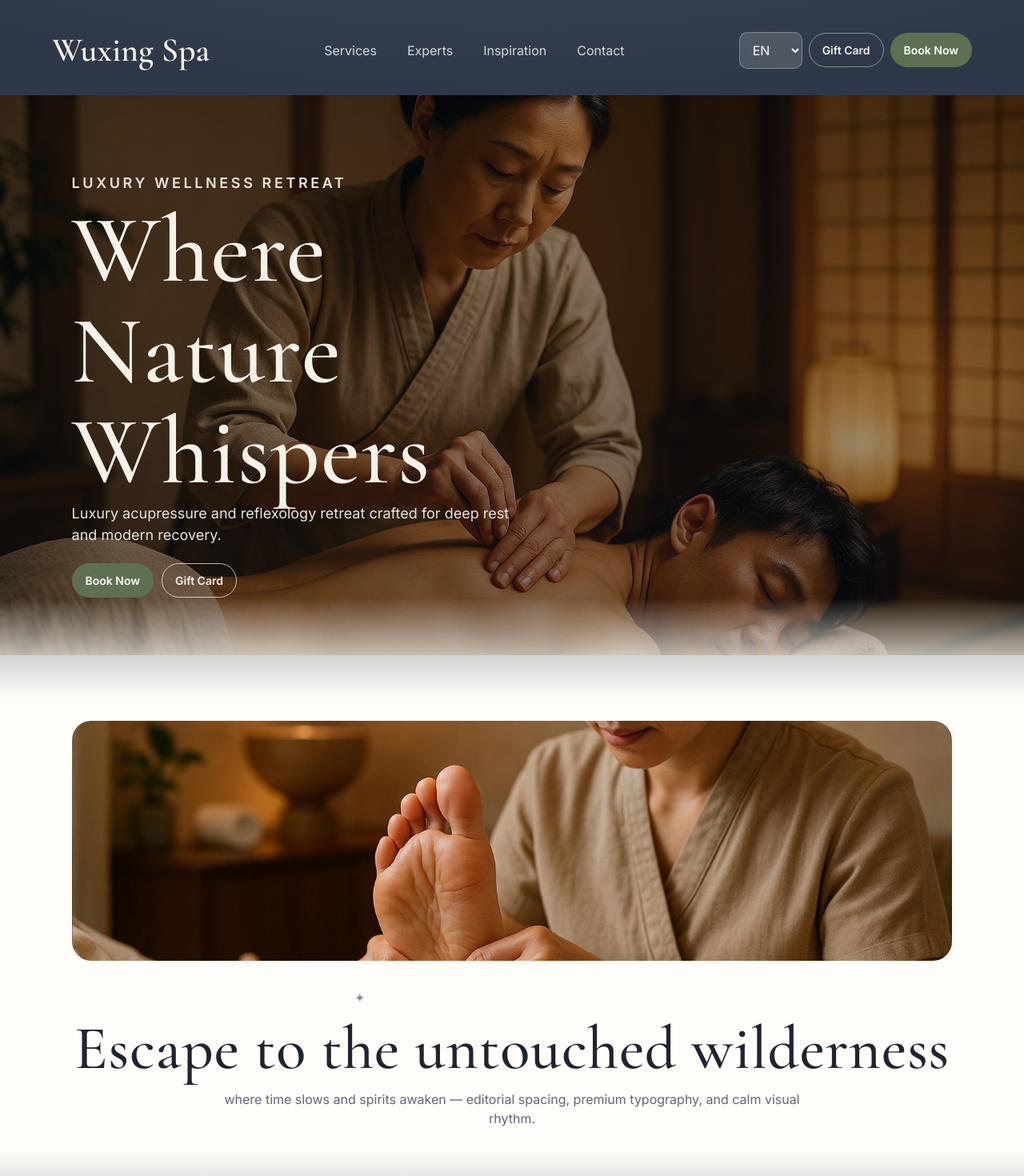
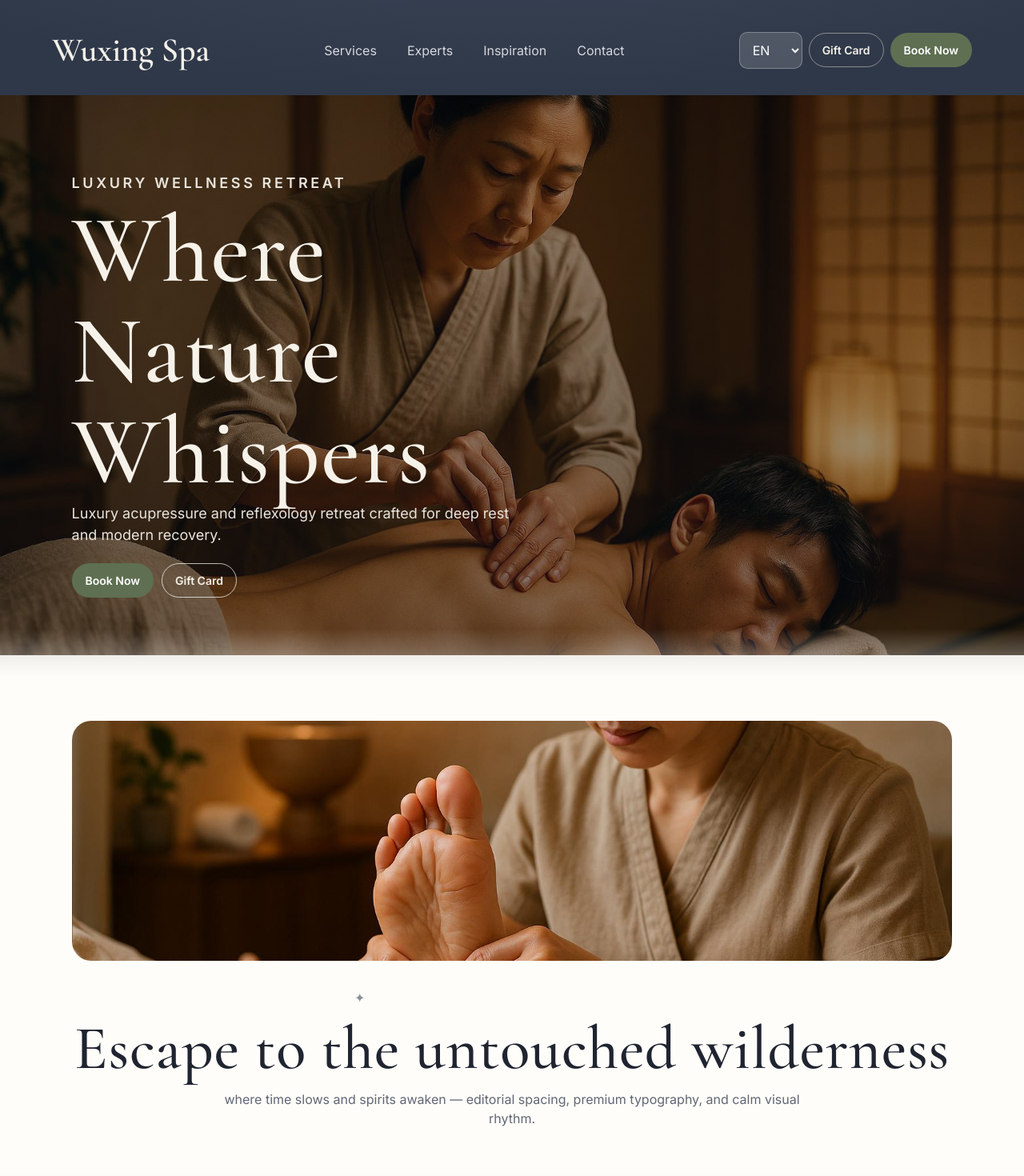
Before and after one commit to plantain-tech/wuxing-spa, a Next.js app: page / in a window 1280 px wide. Shown: the top 1470 px of the page at 80% size. Built offline with nearby package versions, Linux system fonts and the light colour scheme.

Commit message:
style: tune section transitions to near-imperceptible micro-gradients

```diff
--- a/src/app/globals.css
+++ b/src/app/globals.css
@@ -134,32 +134,32 @@ nav a:hover::after { transform: scaleX(1); }
 
 .hero-panel::after {
   bottom: -1px;
-  height: 72px;
-  background: linear-gradient(to bottom, rgba(34, 43, 58, 0), rgba(246, 243, 236, 0.72));
+  height: 34px;
+  background: linear-gradient(to bottom, rgba(34, 43, 58, 0), rgba(246, 243, 236, 0.28));
 }
 
 .white-panel::before {
   top: -1px;
-  height: 56px;
-  background: linear-gradient(to bottom, rgba(48, 56, 70, 0.22), rgba(255, 253, 249, 0));
+  height: 28px;
+  background: linear-gradient(to bottom, rgba(48, 56, 70, 0.08), rgba(255, 253, 249, 0));
 }
 
 .white-panel::after {
   bottom: -1px;
-  height: 56px;
-  background: linear-gradient(to bottom, rgba(255, 253, 249, 0), rgba(48, 56, 70, 0.18));
+  height: 28px;
+  background: linear-gradient(to bottom, rgba(255, 253, 249, 0), rgba(48, 56, 70, 0.07));
 }
 
 .dark-panel::before {
   top: -1px;
-  height: 56px;
-  background: linear-gradient(to bottom, rgba(255, 253, 249, 0.42), rgba(58, 69, 88, 0));
+  height: 28px;
+  background: linear-gradient(to bottom, rgba(255, 253, 249, 0.16), rgba(58, 69, 88, 0));
 }
 
 .dark-panel::after {
   bottom: -1px;
-  height: 50px;
-  background: linear-gradient(to bottom, rgba(58, 69, 88, 0), rgba(47, 56, 72, 0.46));
+  height: 24px;
+  background: linear-gradient(to bottom, rgba(58, 69, 88, 0), rgba(47, 56, 72, 0.20));
 }
 
 .hero-panel {
```
